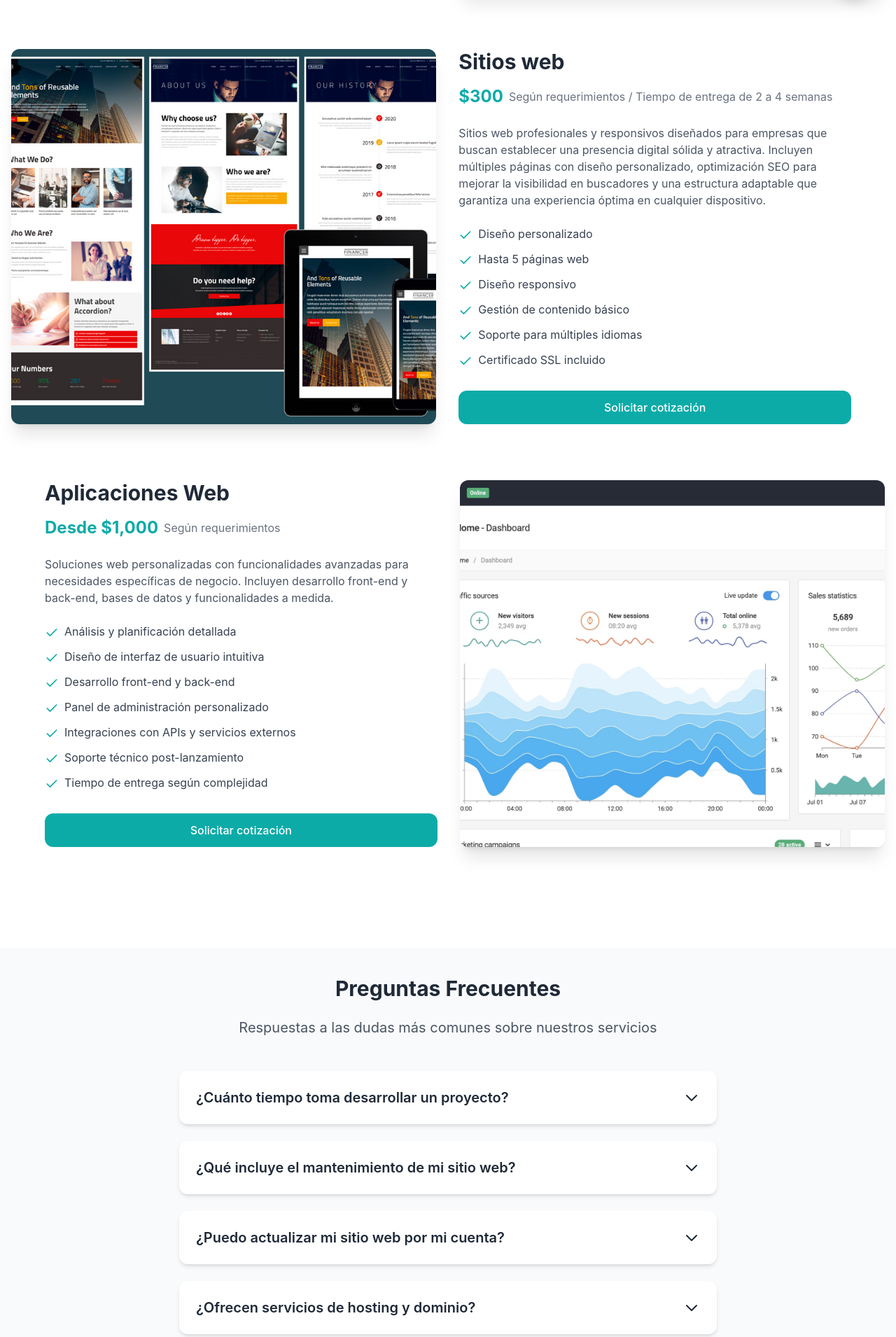
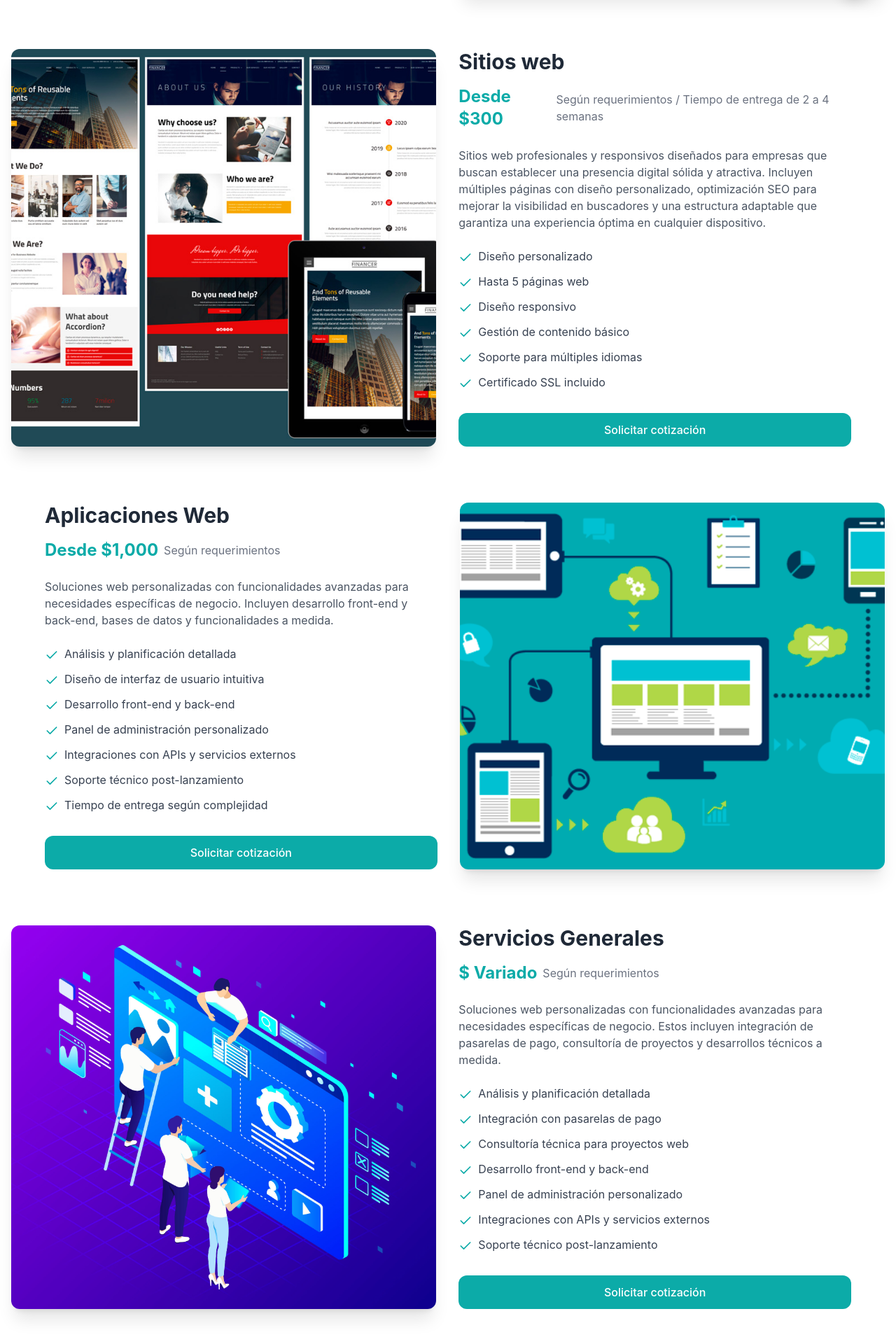
Before and after one commit to Ander1405/OmniVerseTech, a Vue app: page /servicios in a window 1280 px wide. Shown: the part 770-2680 px from the top of the page at 70% size. Built offline with nearby package versions, Linux system fonts and the light colour scheme.

Commit message:
feat: add general services and change web applications service

```diff
--- a/src/components/views/ServicesView.vue
+++ b/src/components/views/ServicesView.vue
@@ -121,7 +121,6 @@ const onIntersect = (entries, index) => {
     }
 };
 
-// Custom directive for intersection observer
 const vIntersectionObserver = {
     mounted(el, binding) {
         const observer = new IntersectionObserver(binding.value.callback, binding.value.options);
@@ -144,7 +143,7 @@ const translations = {
             {
                 id: 'pagina-web',
                 title: 'Páginas web',
-                price: '$100',
+                price: 'Desde $100',
                 pricingNote: 'Pago único / Tiempo de entrega de 5 a 7 días hábiles',
                 description: 'Páginas individuales diseñadas para presentar información clave de manera clara, accesible y visualmente atractiva. Optimizadas para captar la atención del usuario, mejorar la experiencia de navegación y facilitar la comprensión del contenido de forma rápida y efectiva.',
                 features: [
@@ -157,7 +156,7 @@ const translations = {
             {
                 id: 'sitio-web',
                 title: 'Sitios web',
-                price: '$300',
+                price: 'Desde $300',
                 pricingNote: 'Según requerimientos / Tiempo de entrega de 2 a 4 semanas',
                 description: 'Sitios web profesionales y responsivos diseñados para empresas que buscan establecer una presencia digital sólida y atractiva. Incluyen múltiples páginas con diseño personalizado, optimización SEO para mejorar la visibilidad en buscadores y una estructura adaptable que garantiza una experiencia óptima en cualquier dispositivo.',
                 features: [
@@ -185,8 +184,26 @@ const translations = {
                     'Soporte técnico post-lanzamiento',
                     'Tiempo de entrega según complejidad'
                 ],
-                image: '/src/images/services/webaplications.jpg'
+                image: '/src/images/services/web-applications.png'
+            },
+            {
+                id: 'generalServices',
+                title: 'Servicios Generales',
+                price: '$ Variado',
+                pricingNote: 'Según requerimientos',
+                description: 'Soluciones web personalizadas con funcionalidades avanzadas para necesidades específicas de negocio. Estos incluyen integración de pasarelas de pago, consultoría de proyectos y desarrollos técnicos a medida.',
+                features: [
+                    'Análisis y planificación detallada',
+                    'Integración con pasarelas de pago',
+                    'Consultoría técnica para proyectos web',
+                    'Desarrollo front-end y back-end',
+                    'Panel de administración personalizado',
+                    'Integraciones con APIs y servicios externos',
+                    'Soporte técnico post-lanzamiento',
+                ],
+                image: '/src/images/services/general-services.jpg'
             }
+
         ],
         faqTitle: 'Preguntas Frecuentes',
         faqSubtitle: 'Respuestas a las dudas más comunes sobre nuestros servicios',
@@ -217,7 +234,7 @@ const translations = {
             {
                 id: 'pagina-web',
                 title: 'Web Pages',
-                price: '$100',
+                price: 'Desde $100',
                 pricingNote: 'One-time payment / Delivery time: 5 to 7 business days',
                 description: 'Individual web pages designed to present key information in a clear, accessible, and visually attractive way. Optimized to capture user attention, improve navigation experience, and facilitate quick and effective content comprehension.',
                 features: [
@@ -230,7 +247,7 @@ const translations = {
             {
                 id: 'sitio-web',
                 title: 'Websites',
-                price: '$300',
+                price: 'Desde $300',
                 pricingNote: 'Based on requirements / Delivery time: 2 to 4 weeks',
                 description: 'Professional and responsive websites designed for businesses looking to establish a solid and attractive digital presence. They include multiple pages with custom design, SEO optimization to improve search visibility, and an adaptable structure that ensures an optimal experience on any device.',
                 features: [
@@ -259,7 +276,26 @@ const translations = {
                     'Delivery time based on complexity'
                 ],
                 image: '/src/images/services/webaplications.jpg'
+            },
+            {
+                id: 'generalServices',
+                title: 'General Services',
+                price: '$ Pricing',
+                pricingNote: 'Based on requirements',
+                description: 'Custom web solutions with advanced functionalities for specific business needs. These include payment gateway integrations, project consulting, and tailored technical implementations.',
+                features: [
+                    'Detailed analysis and planning',
+                    'Integration with payment gateways',
+                    'Technical consulting for web projects',
+                    'Front-end and back-end development',
+                    'Custom admin panel',
+                    'API and external service integrations',
+                    'Post-launch technical support',
+                    'Delivery time based on complexity'
+                ],
+                image: '/src/images/services/general-services.jpg'
             }
+
         ],
         faqTitle: 'Frequently Asked Questions',
         faqSubtitle: 'Answers to the most common questions about our services',
```
Also changed, not shown: src/images/services/general-services.jpg (added), src/images/services/web-applications.png (added).
